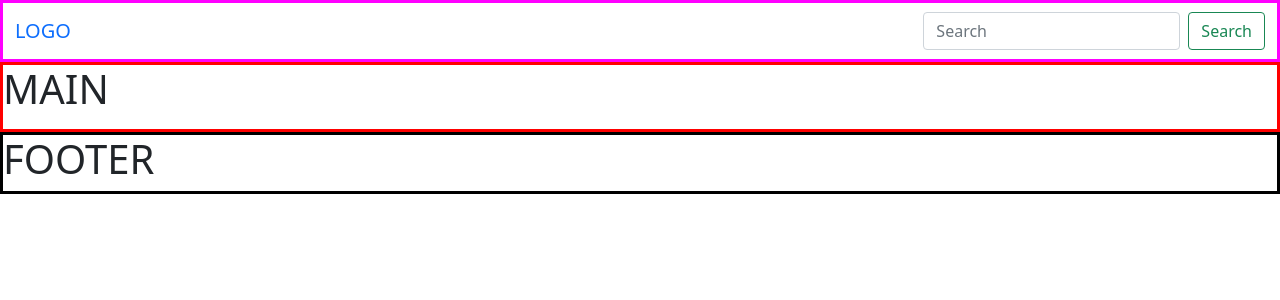
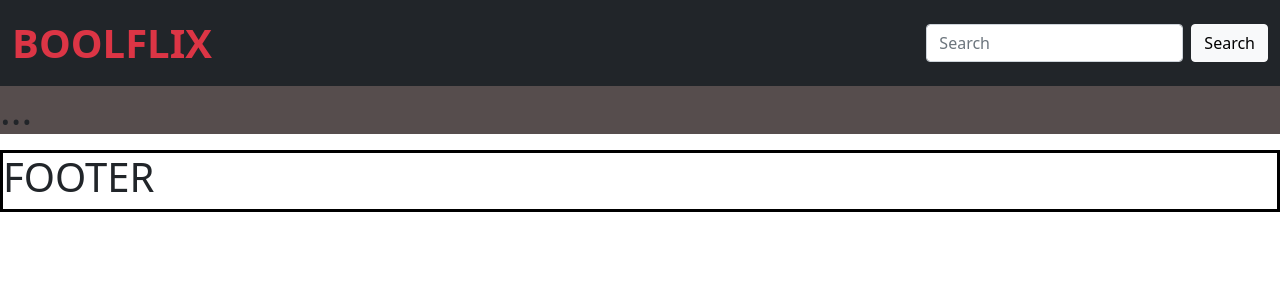
Before and after one commit to airowl/vue-boolflix, a Vue app: page / in a window 1280 px wide. Shown: the top 300 px of the page. Built offline with nearby package versions, Linux system fonts and the light colour scheme.

Commit message:
aggiunto component cover

```diff
--- a/src/components/Cover.vue
+++ b/src/components/Cover.vue
@@ -1,10 +1,12 @@
 <template>
+    <div>
 
+    </div>
 </template>
 
 <script>
 export default {
-
+    name: 'showCover'
 }
 </script>
 
--- a/src/components/Header.vue
+++ b/src/components/Header.vue
@@ -1,11 +1,11 @@
 <template>
     <header>
-        <nav class="navbar">
+        <nav class="navbar bg-dark">
             <div class="container-fluid">
-                <a class="navbar-brand">LOGO</a>
+                <a class="navbar-brand text-danger fs-1 fw-bolder">BOOLFLIX</a>
                 <div class="d-flex">
                     <input class="form-control me-2" type="search" placeholder="Search" aria-label="Search" v-model="userInput" @keyup.enter="$emit('searchInput', userInput)">
-                    <button class="btn btn-outline-success" @click="apiMovies(); apiSeries()">Search</button>
+                    <button class="btn btn-light" @click="$emit('searchInput', userInput)">Search</button>
                 </div>
             </div>
         </nav>
@@ -34,7 +34,5 @@ export default {
 </script>
 
 <style lang="scss" scoped>
-    header{
-        border: 3px solid magenta;
-    }
+
 </style>
--- a/src/components/Main.vue
+++ b/src/components/Main.vue
@@ -1,6 +1,7 @@
 <template>
     <main>
-        <h1>MAIN</h1>
+        <h1>...</h1>
+        <Cover />
         <ul>
             <li v-for="(element, index) in result" :key="index">
                 <p>{{element.title}}</p>
@@ -18,9 +19,13 @@
 </template>
 
 <script>
+import Cover from './Cover.vue'
 
 export default {
     name: 'mainContent',
+    components: {
+        Cover
+    },
     data: function(){
         return{
         }
@@ -47,6 +52,7 @@ export default {
 <style lang="scss" scoped>
 
     main{
-        border: 3px solid red;
+        background-color: #564d4d;
     }
+
 </style>
```
